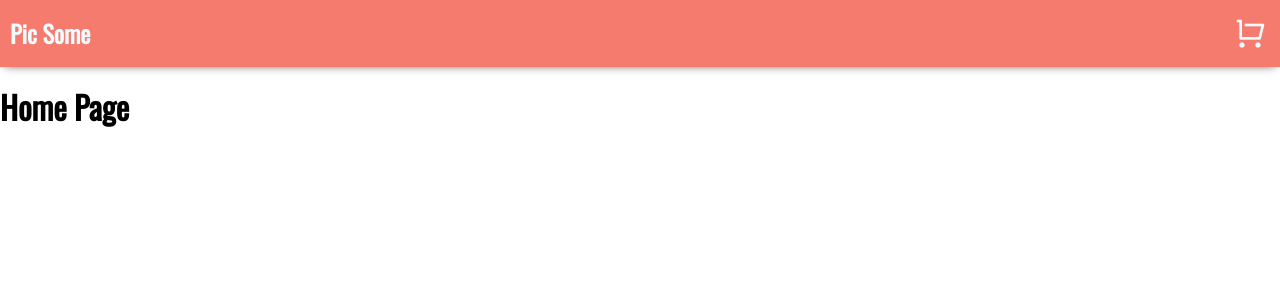
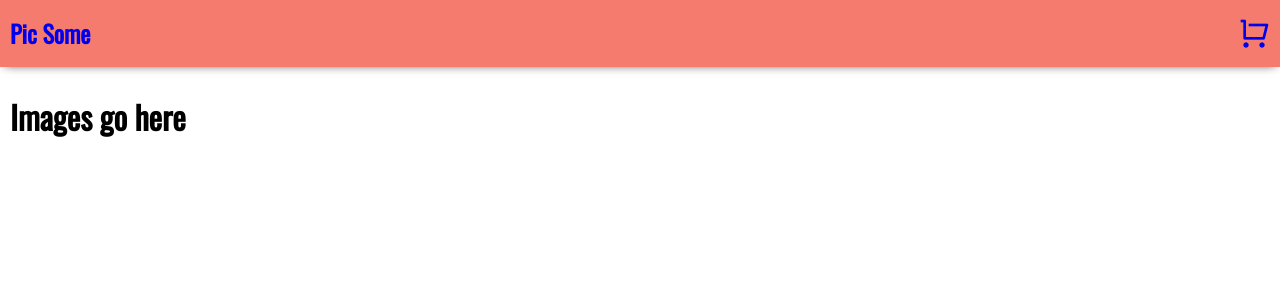
Before and after one commit to jordanbmowry/pic-some, a React (Create React App) app: page / in a window 1280 px wide. Shown: the top 300 px of the page. Built offline with nearby package versions, Linux system fonts and the light colour scheme.

Commit message:
set up some basic routes with React Router v6

```diff
--- a/package.json
+++ b/package.json
@@ -8,6 +8,7 @@
     "@testing-library/user-event": "^13.5.0",
     "react": "^17.0.2",
     "react-dom": "^17.0.2",
+    "react-router-dom": "^6.2.1",
     "react-scripts": "5.0.0",
     "web-vitals": "^2.1.3"
   },
--- a/src/App.js
+++ b/src/App.js
@@ -1,15 +1,19 @@
-import React from "react"
-import Header from "./components/Header"
-import Cart from "./pages/Cart"
-import Photos from "./pages/Photos"
+import React from 'react';
+import { Route, Routes } from 'react-router-dom';
+import Header from './components/Header';
+import Cart from './pages/Cart';
+import Photos from './pages/Photos';
 
 function App() {
-    return (
-        <div>
-            <Header />
-            <h1>Home Page</h1>
-        </div>
-    )
+  return (
+    <div>
+      <Header />
+      <Routes>
+        <Route path='/' element={<Photos />} />
+        <Route path='/cart' element={<Cart />} />
+      </Routes>
+    </div>
+  );
 }
 
-export default App
+export default App;
--- a/src/components/Header.js
+++ b/src/components/Header.js
@@ -1,12 +1,18 @@
-import React from "react"
+import React from 'react';
+import { Link } from 'react-router-dom';
 
 function Header() {
-    return (
-        <header>
-            <h2>Pic Some</h2>
-            <i className="ri-shopping-cart-line ri-fw ri-2x"></i>
-        </header>
-    )
+  return (
+    <header>
+      <Link to='/'>
+        <h2>Pic Some</h2>
+      </Link>
+
+      <Link to='/cart'>
+        <i className='ri-shopping-cart-line ri-fw ri-2x'></i>
+      </Link>
+    </header>
+  );
 }
 
-export default Header
+export default Header;
--- a/src/index.js
+++ b/src/index.js
@@ -1,6 +1,12 @@
-import React from "react"
-import ReactDOM from "react-dom"
+import React from 'react';
+import ReactDOM from 'react-dom';
+import { BrowserRouter as Router } from 'react-router-dom';
 
-import App from "./App"
+import App from './App';
 
-ReactDOM.render(<App />, document.getElementById("root"))
+ReactDOM.render(
+  <Router>
+    <App />
+  </Router>,
+  document.getElementById('root')
+);
```
Also changed, not shown: 1 other file (tests, documents, lock files or other folders).
